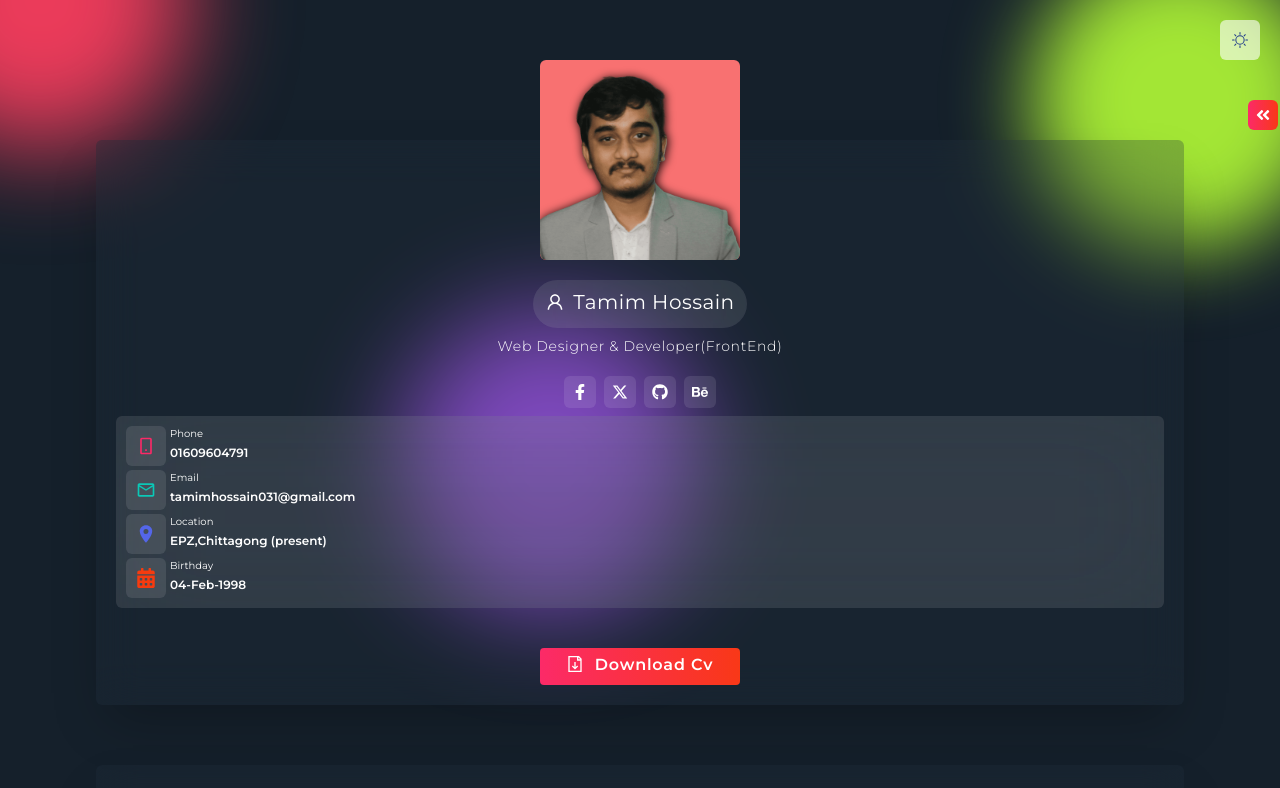
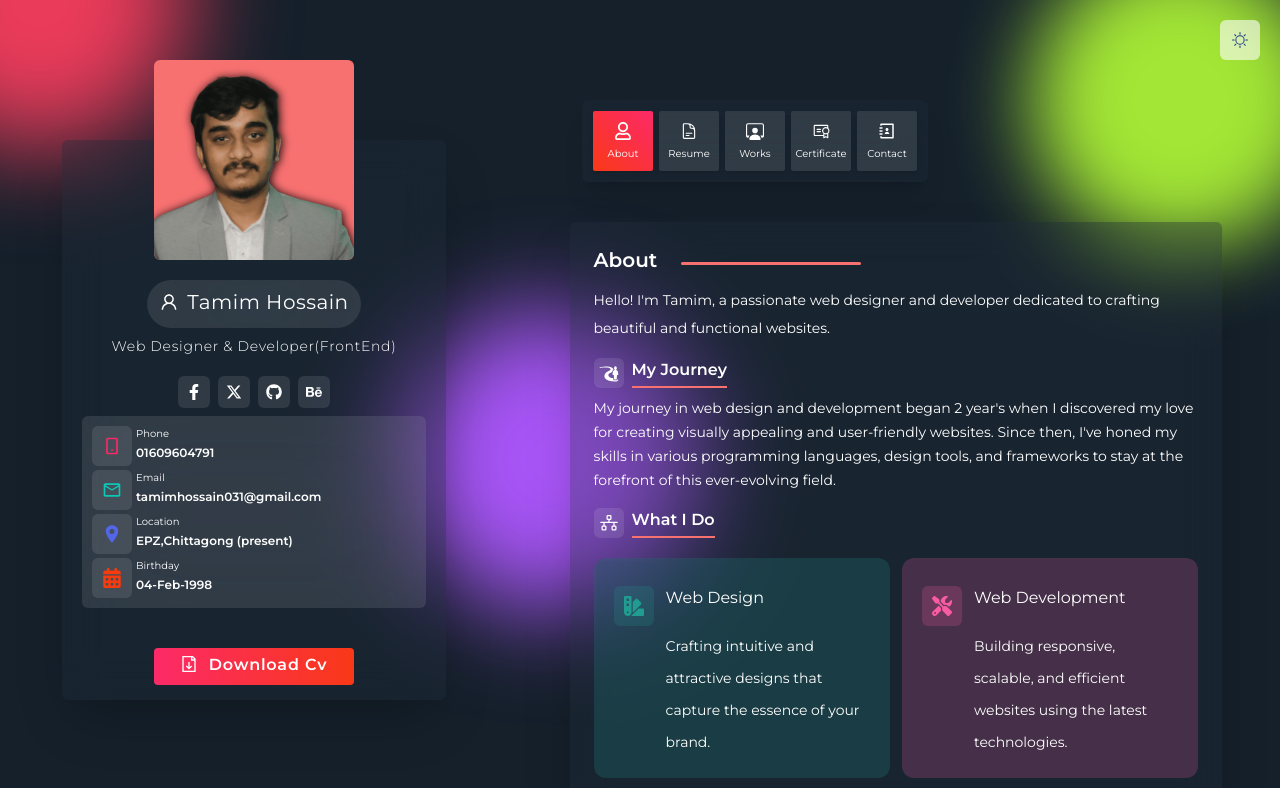
Before and after one commit to TamimHossain031/portfolio, a React (Vite) app: page / in a window 1280 px wide. Shown: the top 788 px of the page. Built offline with nearby package versions, Linux system fonts and the light colour scheme.

Commit message:
do responsive

```diff
--- a/src/components/About.jsx
+++ b/src/components/About.jsx
@@ -73,9 +73,12 @@ export default function About() {
           What I Do
         </h2>
       </div>
+      <div className='xl:grid grid-cols-2 gap-x-3'>
       {myWork.map((singleData) => (
         <SingleWork key={singleData.id} data={singleData} />
       ))}
+      </div>
+
     </div>
   );
 }
--- a/src/components/AllDetails.jsx
+++ b/src/components/AllDetails.jsx
@@ -2,9 +2,9 @@ import Data from "./Data";
 import Nav from "./Nav";
 export default function AllDetails() {
   return (
-    <>
+    <div className='md:w-[60%] md:flex md:flex-col'>
       <Nav />
       <Data />
-    </>
+    </div>
   );
 }
--- a/src/components/Contact.jsx
+++ b/src/components/Contact.jsx
@@ -27,8 +27,8 @@ export default function Contact() {
         className="max-w-[600px] h-[500px] border border-sky-400 mx-auto bg-white/30 dark:bg-[#22303c]/30 backdrop-blur-[10px] mt-5 p-5 flex flex-col gap-3 justify-center rounded-md"
         onSubmit={onSubmit}
       >
-        <label htmlFor="name">
-          Name :{" "}
+        <label htmlFor="name" className='text-left'>
+          <p className='text-left'>Name :{" "}</p>
           <input
             className="bg-transparent border border-sky-400 rounded-md p-1"
             type="text"
@@ -37,8 +37,8 @@ export default function Contact() {
             required
           />
         </label>
-        <label htmlFor="email">
-          Email :{" "}
+        <label htmlFor="email" className='text-left'>
+          <p className='text-left'>Email :{" "}</p>
           <input
             className="bg-transparent border border-sky-400 rounded-md p-1"
             type="email"
--- a/src/components/Identity.jsx
+++ b/src/components/Identity.jsx
@@ -7,7 +7,7 @@ import { motion } from "framer-motion";
 import Social from "./Social";
 export default function Identity() {
   return (
-    <motion.section className="bg-white/30 dark:bg-[#22303c]/30  dark:text-[#fff] w-[85%] min-h-[400px] mx-auto mt-10 z-2 relative backdrop-blur-[20px] rounded-md shadow-2xl p-[20px] pt-[140px]"
+    <motion.section className="bg-white/30 dark:bg-[#22303c]/30  dark:text-[#fff] w-[85%] h-[70dvh] mx-auto mt-10 z-2 relative backdrop-blur-[20px] rounded-md shadow-2xl p-[20px] pt-[140px] md:w-[40%] xl:w-[30%]"
     initial={{ opacity: 0, scale: 0.5 }}
     animate={{ opacity: 1, scale: 1 }}
     transition={{ duration: 0.5 }}
--- a/src/components/Nav.jsx
+++ b/src/components/Nav.jsx
@@ -41,12 +41,12 @@ export default function Nav() {
   return (
     <>
       <nav
-        className={`flex flex-col bg-white/50 dark:bg-[#22303c]/30 transition-all duration-500 backdrop-blur-[20px] w-fit fixed top-[10%] ${
+        className={`flex flex-col bg-white/50 dark:bg-[#22303c]/30 transition-all duration-500 backdrop-blur-[20px] w-fit fixed top-[10%] md:relative md:flex-row md:top-0 md:mx-0  md:ml-[-30px] ${
           show ? "right-[-100px]" : "right-[0px]"
         }  p-2 rounded-md mx-auto shadow-xl justify-around z-[1000]`}
       >
         <button
-          className="absolute top-[20px] left-[-50px] rounded-md  bg-gradient-to-r text-white from-[#FC2A68] to-[#F93817] size-[30px] flex justify-center items-center"
+          className="absolute md:hidden top-[20px] left-[-50px] rounded-md  bg-gradient-to-r text-white from-[#FC2A68] to-[#F93817] size-[30px] flex justify-center items-center"
           onClick={() => setShow((prev) => !prev)}
         >
           {!show ? <FaAngleDoubleRight /> : <FaAngleDoubleLeft />}
--- a/src/components/Page.jsx
+++ b/src/components/Page.jsx
@@ -17,7 +17,7 @@ export default function Page({ dark, handleDark }) {
           {dark ? <GoSun /> : <BsFillMoonStarsFill />}
         </button>
       </header>
-      <section className='flex flex-col gap-5'>
+      <section className='flex flex-col md:flex-row md:gap-1'>
         <Identity />
         <AllDetails/>
       </section>
--- a/src/components/Resume.jsx
+++ b/src/components/Resume.jsx
@@ -43,7 +43,7 @@ export default function Resume() {
       name: "HTML5",
       color: "text-[#F75431]",
       bg: "bg-[#F75431]",
-      progress: "90%",
+      progress: "90",
     },
     {
       id: 2,
@@ -51,7 +51,7 @@ export default function Resume() {
       name: "CSS3",
       color: "text-[#146EB0]",
       bg: "bg-[#146EB0]",
-      progress: "90%",
+      progress: "90",
     },
     {
       id: 3,
@@ -59,7 +59,7 @@ export default function Resume() {
       name: "Javascript",
       color: "text-[#EFD81D]",
       bg: "bg-[#EFD81D]",
-      progress: "90%",
+      progress:'90',
     },
     {
       id: 4,
@@ -67,7 +67,7 @@ export default function Resume() {
       name: "php",
       color: "text-[#858EB8]",
       bg: "bg-[#858EB8]",
-      progress: "80%",
+      progress:'90',
     },
   ];
   return (
@@ -173,8 +173,8 @@ function Skill({ data }) {
         <span className="text-xs">{name}</span>
       </div>
       <div className="w-full h-[4px] bg-white mt-[15px] rounded-full">
-        <div className={`w-[${progress}] ${bg} h-[4px] rounded-full`}>
-          <span className="float-right pt-2 text-xs">{progress} % </span>
+        <div className={`max-w-full w-[${progress}%] ${bg} h-[4px] rounded-full`}>
+          <span className="float-right pt-2 text-xs">{progress} %</span>
         </div>
       </div>
     </div>
--- a/src/components/Works.jsx
+++ b/src/components/Works.jsx
@@ -10,12 +10,19 @@ export default function Works() {
       name:'Gym Website',
       technology:'React,Tailwind CSS,Firebase',
       image:Gym
+    },
+    {
+      id:2,
+      type:'Figma to HTML',
+      name:'CRM Website',
+      technology:'HTML5,SASS,Javascript',
+      image:null
     }
   ]
   return (
     <div>
       <Head head={'Portfolio'}/>
-      <div className='flex flex-col justify-center'>
+      <div className='flex flex-col justify-center xl:flex-row'>
        {works.map(single=> <SingleWorks key={single.id} data={single}/>)}
       </div>
     </div>
```
